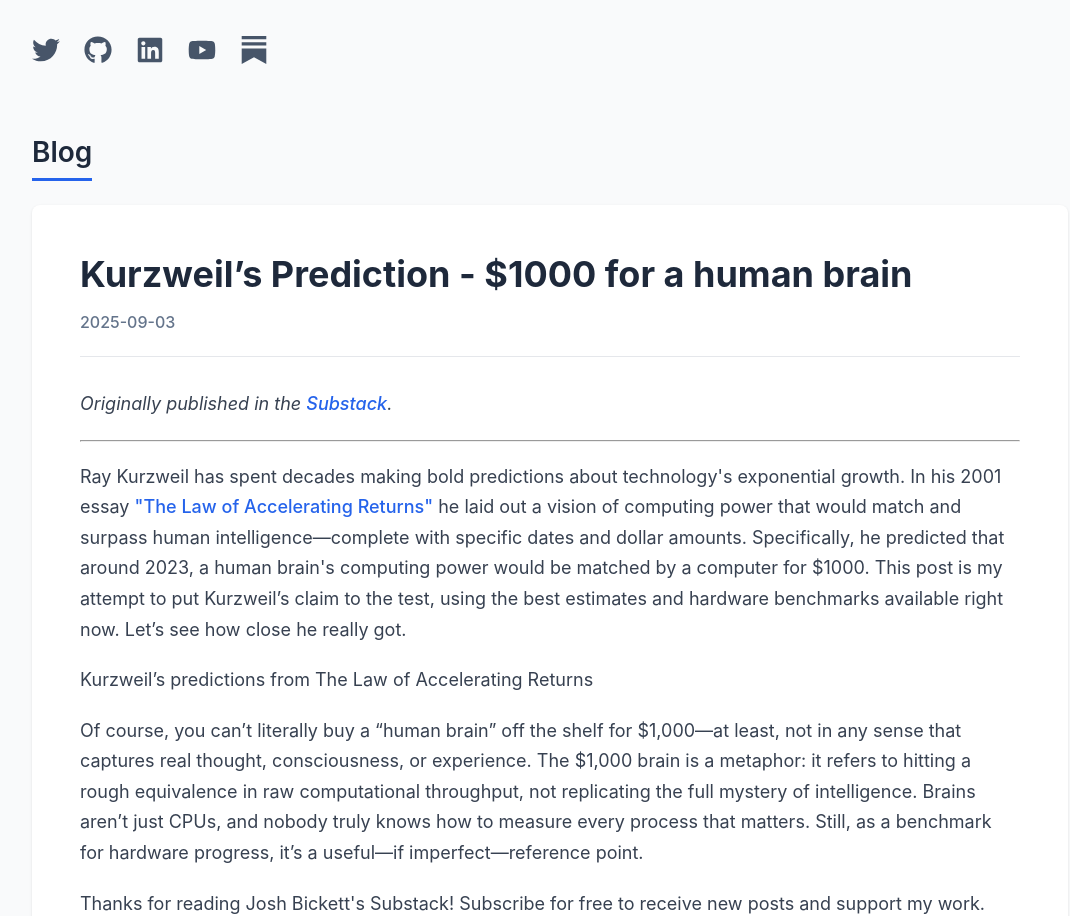
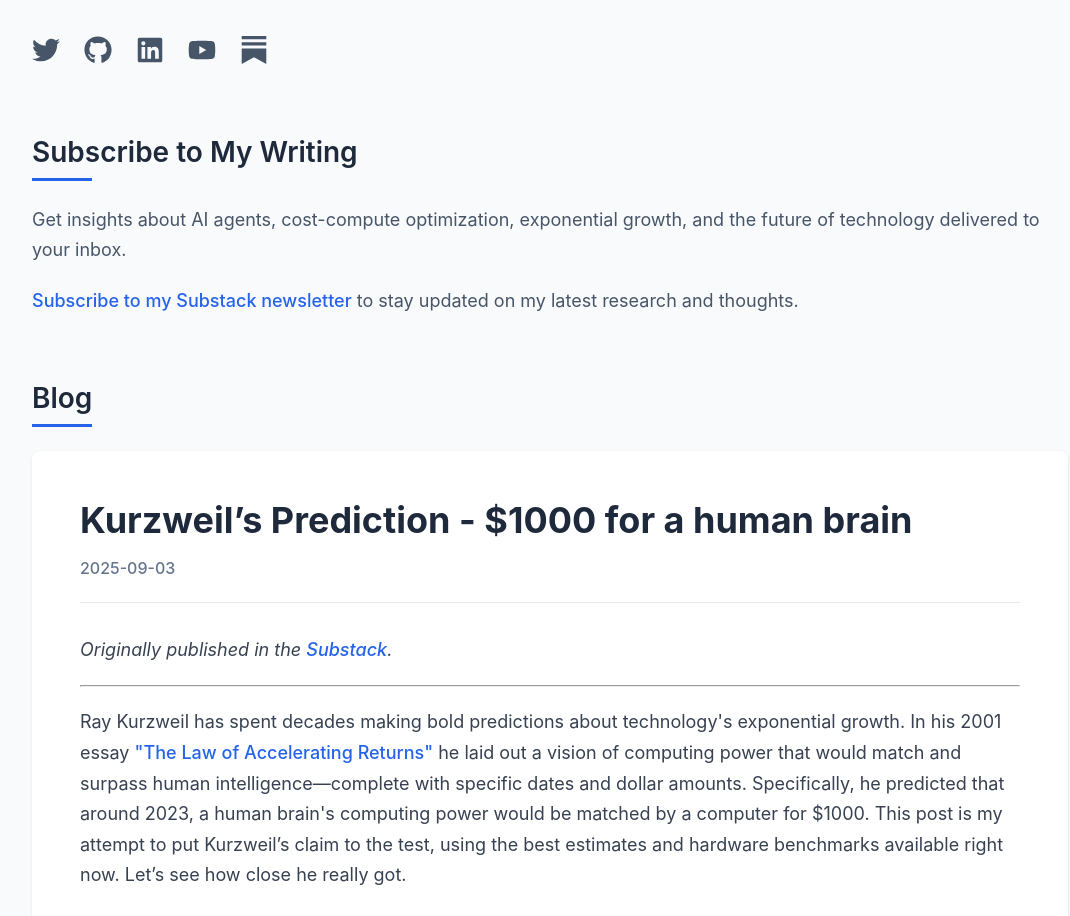
Before and after one commit to joshbickett/bickett.ai, a React (Create React App) app: page / in a window 1280 px wide. Shown: the part 1242-2158 px from the top of the page, without its empty margins (90-1160 px from the left). Built offline with nearby package versions, Linux system fonts and the light colour scheme.

Commit message:
good to go

```diff
--- /dev/null
+++ b/src/components/SubstackSubscribe.js
@@ -0,0 +1,136 @@
+import React, { useState } from 'react';
+import styled from '@emotion/styled';
+
+export const SubstackSubscribe = () => {
+  const [showWidget, setShowWidget] = useState(false);
+
+  const handleSubscribeClick = (e) => {
+    e.preventDefault();
+    setShowWidget(true);
+  };
+
+  return (
+    <Section>
+      <SectionHeading>Subscribe to My Writing</SectionHeading>
+      {!showWidget ? (
+        <SectionContent>
+          <p>
+            Get insights about AI agents, cost-compute optimization, exponential growth, and the future of technology delivered to your inbox.
+          </p>
+          <p>
+            <Link href="#" onClick={handleSubscribeClick}>
+              Subscribe to my Substack newsletter
+            </Link>{" "}
+            to stay updated on my latest research and thoughts.
+          </p>
+        </SectionContent>
+      ) : (
+        <WidgetContainer>
+          <iframe
+            src="https://silence.substack.com/embed"
+            width="100%"
+            height="320"
+            style={{
+              border: '1px solid #e5e7eb',
+              background: 'white',
+              borderRadius: '8px'
+            }}
+            frameBorder="0"
+            scrolling="no"
+            title="Substack Subscribe Widget"
+          />
+          <BackButton onClick={() => setShowWidget(false)}>
+            ← Back
+          </BackButton>
+        </WidgetContainer>
+      )}
+    </Section>
+  );
+};
+
+const Section = styled.section`
+  width: 100%;
+  margin-bottom: 4rem;
+  box-sizing: border-box;
+
+  &:last-child {
+    margin-bottom: 0;
+  }
+
+  @media (max-width: 768px) {
+    margin-bottom: 3rem;
+  }
+
+  @media (max-width: 480px) {
+    margin-bottom: 2.5rem;
+  }
+`;
+
+const SectionHeading = styled.h3`
+  font-size: 1.75rem;
+  font-weight: 600;
+  margin: 0 0 1.5rem 0;
+  color: #1e293b;
+  position: relative;
+  padding-bottom: 0.75rem;
+
+  &:after {
+    content: "";
+    position: absolute;
+    bottom: 0;
+    left: 0;
+    width: 60px;
+    height: 3px;
+    background-color: #2563eb;
+  }
+`;
+
+const SectionContent = styled.div`
+  font-size: 1.125rem;
+  line-height: 1.7;
+  color: #475569;
+
+  p {
+    margin: 0 0 1.25rem 0;
+
+    &:last-child {
+      margin-bottom: 0;
+    }
+  }
+`;
+
+const Link = styled.a`
+  color: #2563eb;
+  text-decoration: none;
+  font-weight: 500;
+  transition: color 0.2s ease;
+
+  &:hover {
+    color: #1d4ed8;
+    text-decoration: underline;
+  }
+`;
+
+const WidgetContainer = styled.div`
+  position: relative;
+`;
+
+const BackButton = styled.button`
+  background-color: #f8fafc;
+  color: #2563eb;
+  border: 1px solid #e2e8f0;
+  padding: 0.5rem 1rem;
+  border-radius: 6px;
+  cursor: pointer;
+  margin-top: 1rem;
+  font-size: 0.9rem;
+  font-weight: 500;
+  transition: all 0.2s ease;
+
+  &:hover {
+    background-color: #f1f5f9;
+    border-color: #cbd5e1;
+  }
+`;
+
+export default SubstackSubscribe;
--- a/src/pages/About.js
+++ b/src/pages/About.js
@@ -11,6 +11,7 @@ import { loadBlogPosts } from "../utils/blogLoader";
 // yarn add react-icons
 import { FaTwitter, FaGithub, FaLinkedin, FaYoutube } from "react-icons/fa";
 import { SiSubstack } from "react-icons/si";
+import { SubstackSubscribe } from "../components/SubstackSubscribe";
 
 // Assets (replace with your actual paths)
 import scienceImg from "../assets/science.png";
@@ -247,6 +248,8 @@ export const About = () => {
             </SocialIcon>
           </SocialLinks>
         </Section>
+
+        <SubstackSubscribe />
 
         {/* Blog Section - at the very bottom */}
         <Section id="blog" as="section" aria-labelledby="blog-heading">
```
